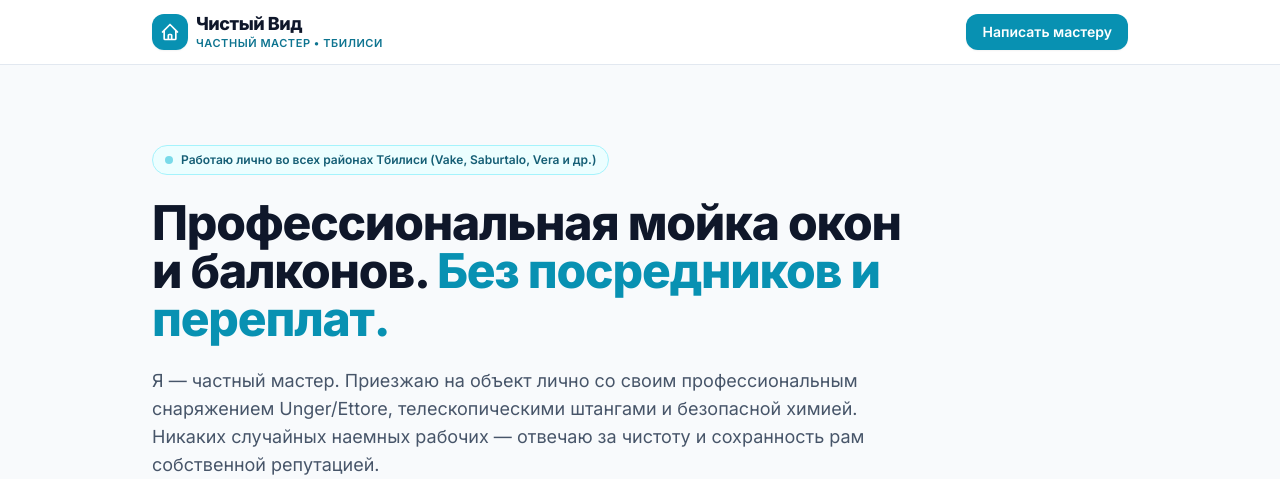
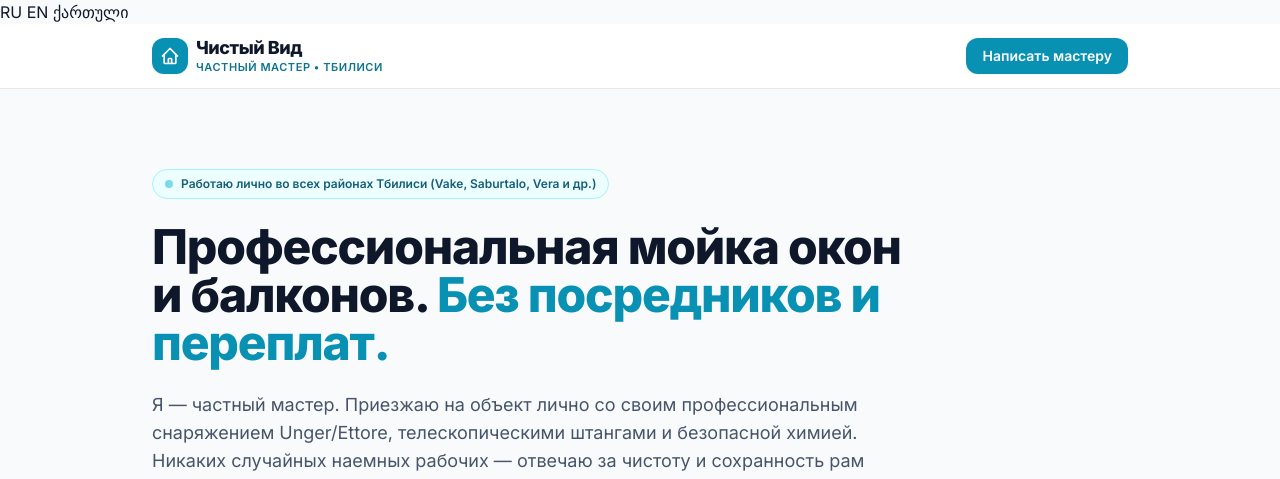
Before and after one commit to add122-lab/window-cleaning-tbilisi, a plain HTML site: page index.html in a window 1280 px wide. Shown: the top 479 px of the page. Drawn offline with nearby package versions, Linux system fonts and the light colour scheme.

Commit message:
Add language switch navigation to index.html
Added a language switch navigation for Russian, English, and Georgian.

```diff
--- a/index.html
+++ b/index.html
@@ -1,6 +1,11 @@
 <!DOCTYPE html>
 <html lang="ru" class="scroll-smooth">
 <head>
+  <nav class="language-switch" aria-label="Language">
+  <a href="./index.html" lang="ru">RU</a>
+  <a href="./clean-view-tbilisi-en.html" lang="en">EN</a>
+  <a href="./clean-view-tbilisi-geo.html" lang="ka">ქართული</a>
+</nav>
   <meta charset="UTF-8">
   <meta name="viewport" content="width=device-width, initial-scale=1.0">
   <title>Чистый Вид Тбилиси | Частный мастер по мойке окон</title>
```
